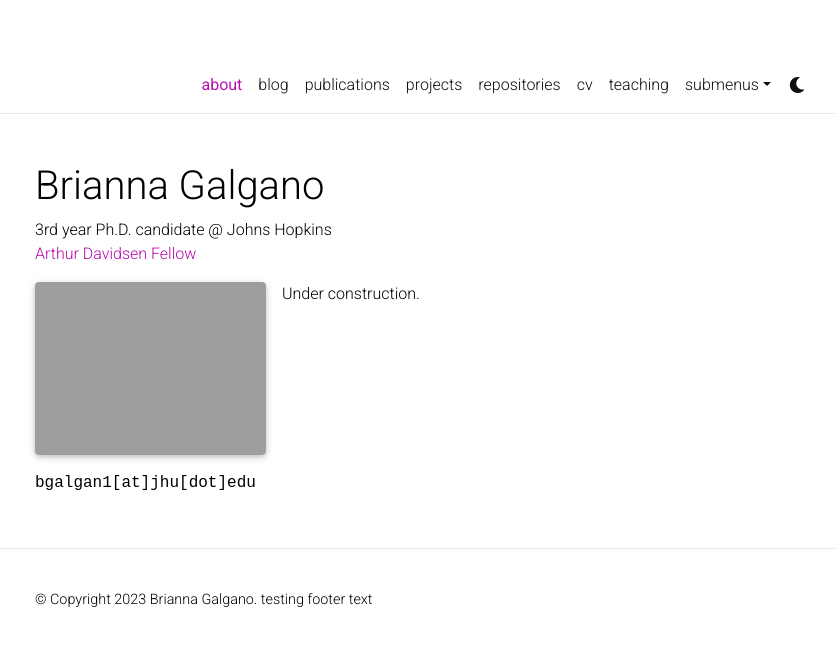
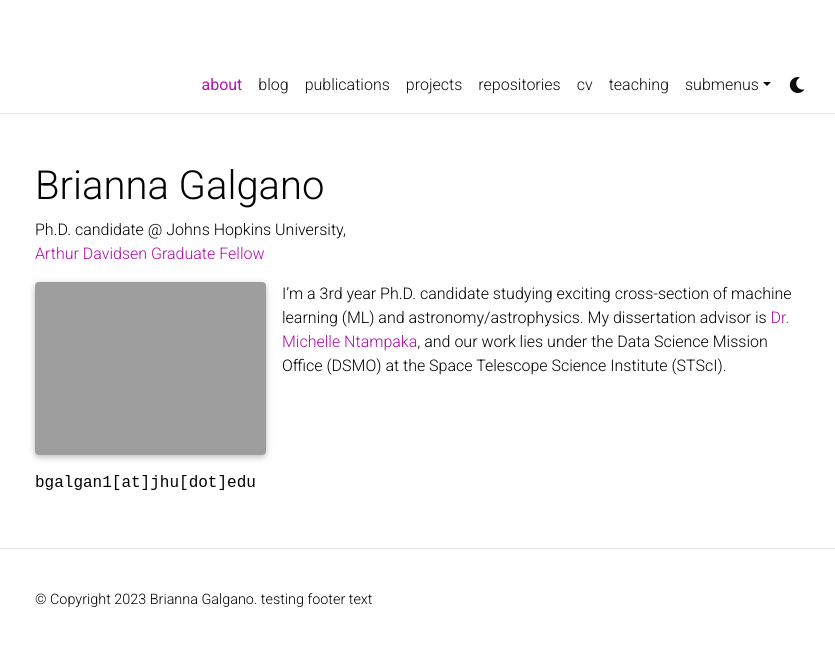
Before and after one commit to bgalgano/bgalgano.github.io, a Jekyll site: the page built from _pages/about.md, in a window 1280 px wide. Shown: the top 646 px of the page, without its empty margins (220-1055 px from the left). Built offline with Jekyll 4.4.1, drawn with Linux system fonts in a browser that asks for light colours; comment, search, counter and statistics services are not loaded; a style sheet for code colours, icons or effects is not loaded.

Commit message:
Update about.md

```diff
--- a/_pages/about.md
+++ b/_pages/about.md
@@ -2,7 +2,7 @@
 layout: about
 title: about
 permalink: /
-subtitle: 3rd year Ph.D. candidate @ Johns Hopkins <br> <a href='https://www.stsci.edu/stsci-research/fellowships/davidsen-fellowship'>Arthur Davidsen Fellow</a>
+subtitle: Ph.D. candidate @ Johns Hopkins University, <a href='https://www.stsci.edu/'><Space Telescope Science Institute</a> <br> <a href='https://www.stsci.edu/stsci-research/fellowships/davidsen-fellowship'>Arthur Davidsen Graduate Fellow</a>
 
 profile:
   align: left
@@ -15,4 +15,4 @@ selected_papers: false # includes a list of papers marked as "selected={true}"
 social: false  # includes social icons at the bottom of the page
 ---
 
-Under construction.
+I'm a 3rd year Ph.D. candidate studying exciting cross-section of machine learning (ML) and astronomy/astrophysics. My dissertation advisor is <a href='https://www.stsci.edu/~mntampaka/'>Dr. Michelle Ntampaka</a>, and our work lies under the Data Science Mission Office (DSMO) at the Space Telescope Science Institute (STScI).
```
